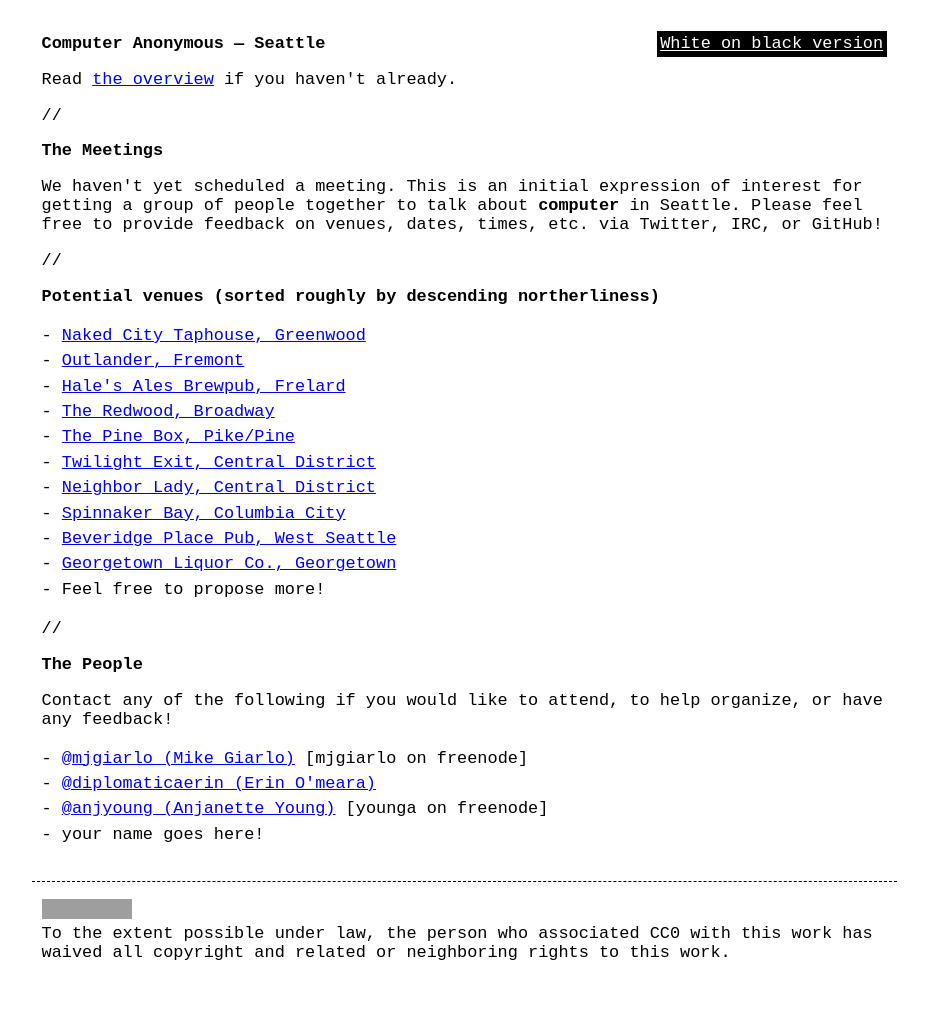
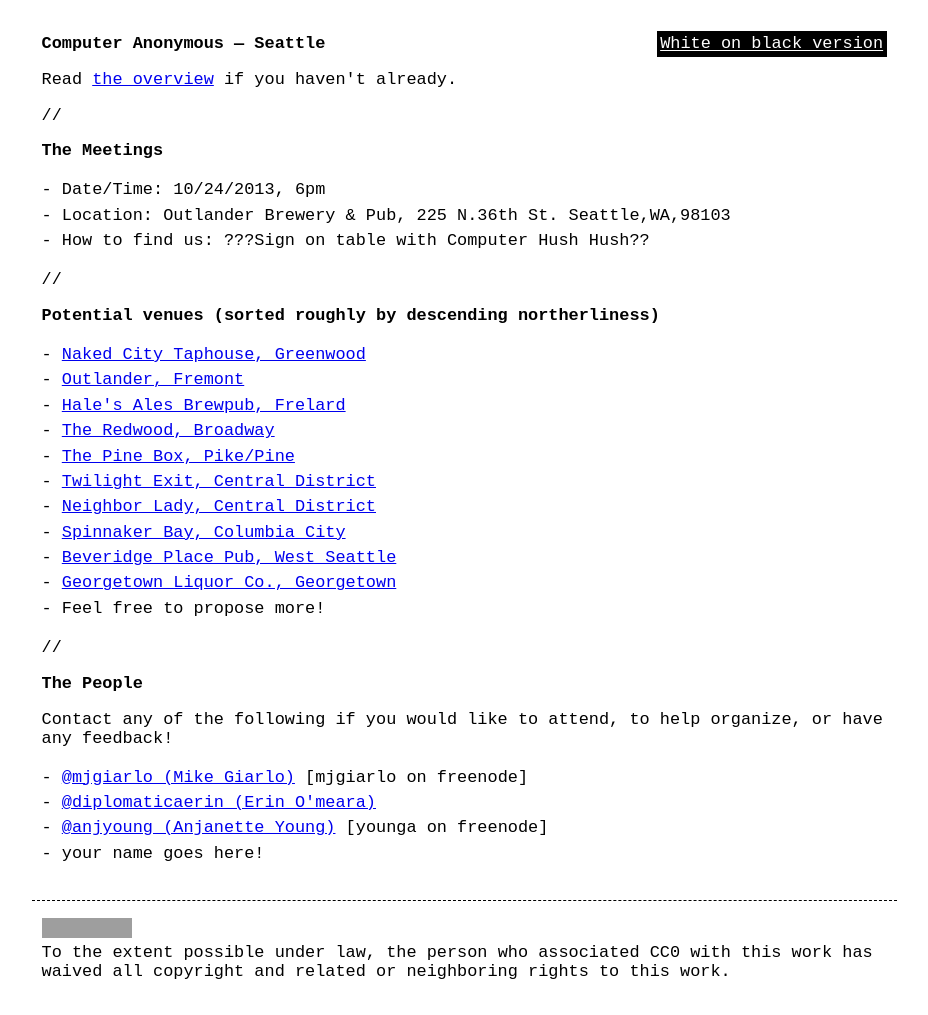
Before and after one commit to computeranonymous/computer, a Jekyll site: the page built from us_seattle.html, in a window 1280 px wide. Shown: the whole page, without its empty margins (176-1104 px from the left). Built offline with Jekyll 4.4.1, drawn with Linux system fonts in a browser that asks for light colours; grey boxes are pictures that could not be loaded.

Commit message:
Update us_seattle.html
Added first meeting info.

```diff
--- a/us_seattle.html
+++ b/us_seattle.html
@@ -9,8 +9,12 @@
 <p>//</p>
 
 <h2 id="meetings">The Meetings</h2>
+<ul>
+    <li>Date/Time: 10/24/2013, 6pm</li>
+    <li>Location: Outlander Brewery & Pub, 225 N.36th St. Seattle,WA,98103</li>
+    <li>How to find us: ???Sign on table with Computer Hush Hush??</li>
+</ul>
 
-<p>We haven't yet scheduled a meeting. This is an initial expression of interest for getting a group of people together to talk about <strong>computer</strong> in Seattle. Please feel free to provide feedback on venues, dates, times, etc. via Twitter, IRC, or GitHub!</p>
 
 <p>//</p>
 
```
